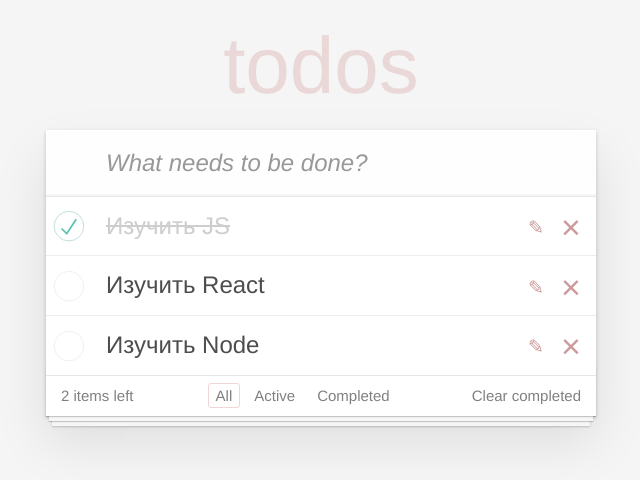
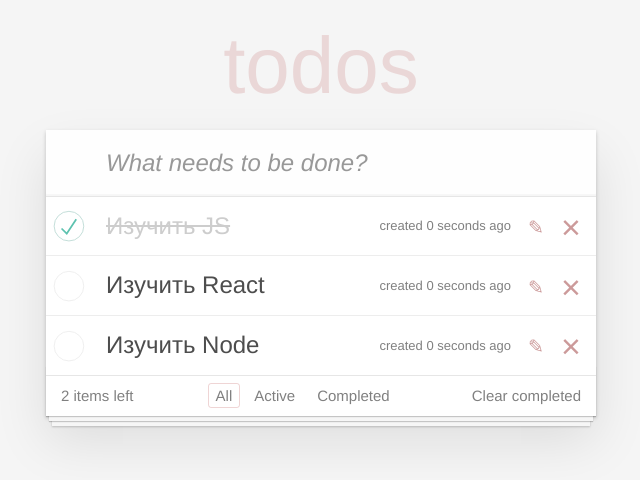
Before and after one commit to 3534z/react_2block9_project, a React (Vite) app: page / in a window 1280 px wide. Shown: the top 480 px of the page, without its empty margins (319-959 px from the left). Built offline with nearby package versions, Linux system fonts and the light colour scheme.

Commit message:
feat: end the project

```diff
--- a/src/App.jsx
+++ b/src/App.jsx
@@ -2,9 +2,9 @@
 import NewTaskForm from "./components/NewTaskForm"
 import Footer from "./components/Footer"
 
-const tasks = [{id:0, description : 'Изучить JS', completed : true},
-    {id:1, description : 'Изучить React', completed : false},
-    {id:2, description : 'Изучить Node', completed : false}
+const tasks = [{id:0, description : 'Изучить JS', completed : true, created : new Date()},
+    {id:1, description : 'Изучить React', completed : false, created : new Date()},
+    {id:2, description : 'Изучить Node', completed : false, created : new Date()}
  ]
 
  const activeTasks = tasks.filter((task) => {
--- a/src/components/Task.jsx
+++ b/src/components/Task.jsx
@@ -1,11 +1,31 @@
 function Task(props) {
+    const difference = Date.now() - props.created.getTime()
+    const seconds = Math.floor(difference / 1000)
+    const minutes = Math.floor(seconds / 60)
+    const hours = Math.floor(minutes / 60)
+
+    console.log("created:", props.created);
+console.log("difference:", difference);
+console.log("seconds:", seconds);
+console.log("minutes:", minutes);
+console.log("hours:", hours);
+
+    let timeText
+
+    if (seconds < 60) {
+        timeText = `${seconds} seconds ago`
+    } else if (minutes < 60) {
+        timeText = `${minutes} minutes ago`
+    } else {
+        timeText = `${hours} hours ago`
+    }
     return (
          <li className={props.completed ? 'completed': ''}>
           <div className="view">
-            <input className='toggle' type="checkbox" checked={props.completed} />
+            <input className='toggle' type="checkbox" checked={props.completed} readOnly/>
             <label>
               <span className="description">{props.description}</span>
-              {/* <span className="created">created 17 seconds ago</span> */}
+              <span className="created">created {timeText}</span>
             </label>
             <button className="icon icon-edit"></button>
             <button className="icon icon-destroy"></button>
--- a/src/components/TaskList.jsx
+++ b/src/components/TaskList.jsx
@@ -4,7 +4,7 @@
     return (
         <ul className="todo-list">{
             props.tasks.map((task) => {
-                return <Task key={task.id} description={task.description} completed={task.completed}/>
+                return <Task key={task.id} description={task.description} completed={task.completed} created={task.created}/>
             })
         }
         </ul>
```
